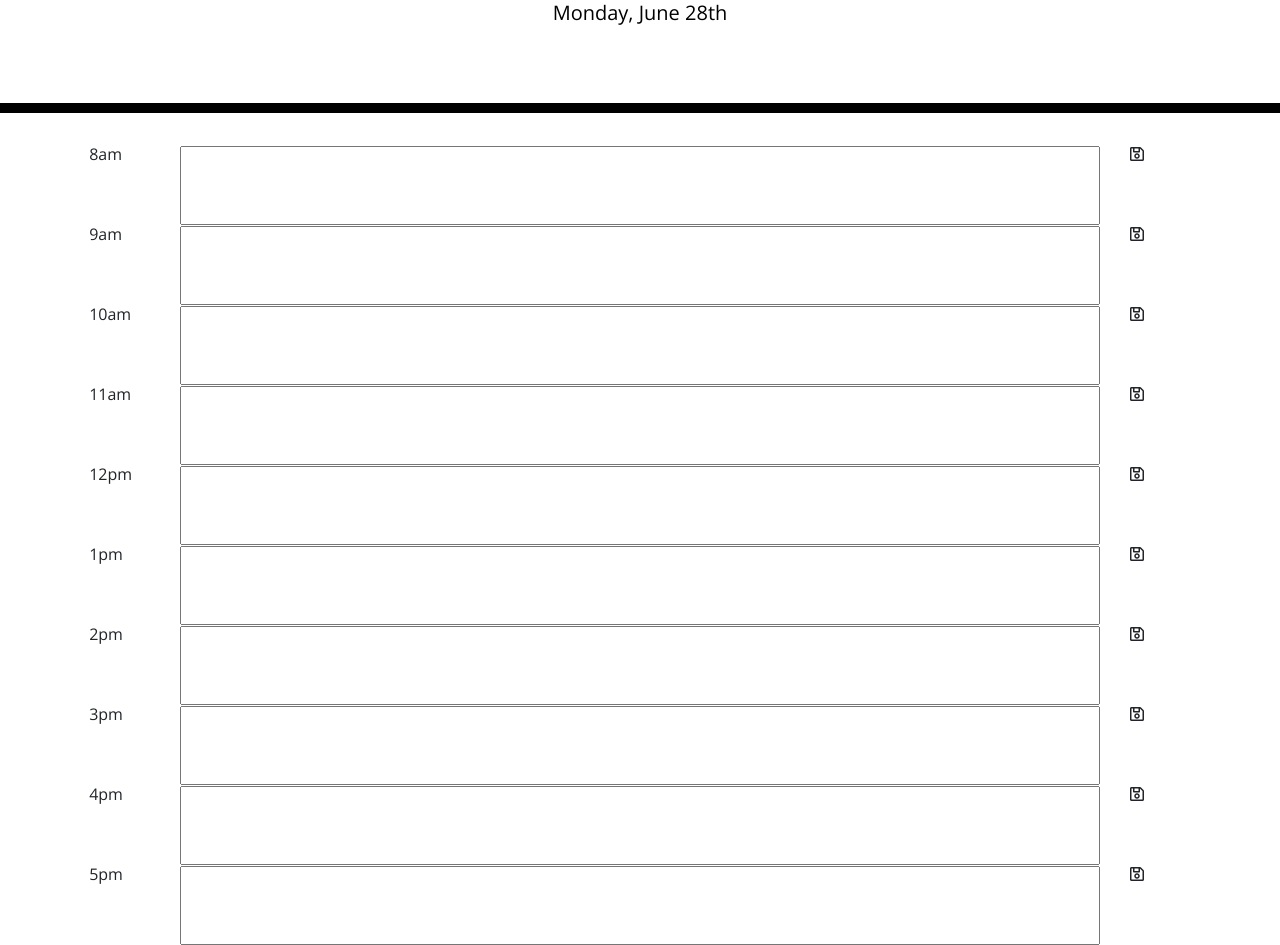
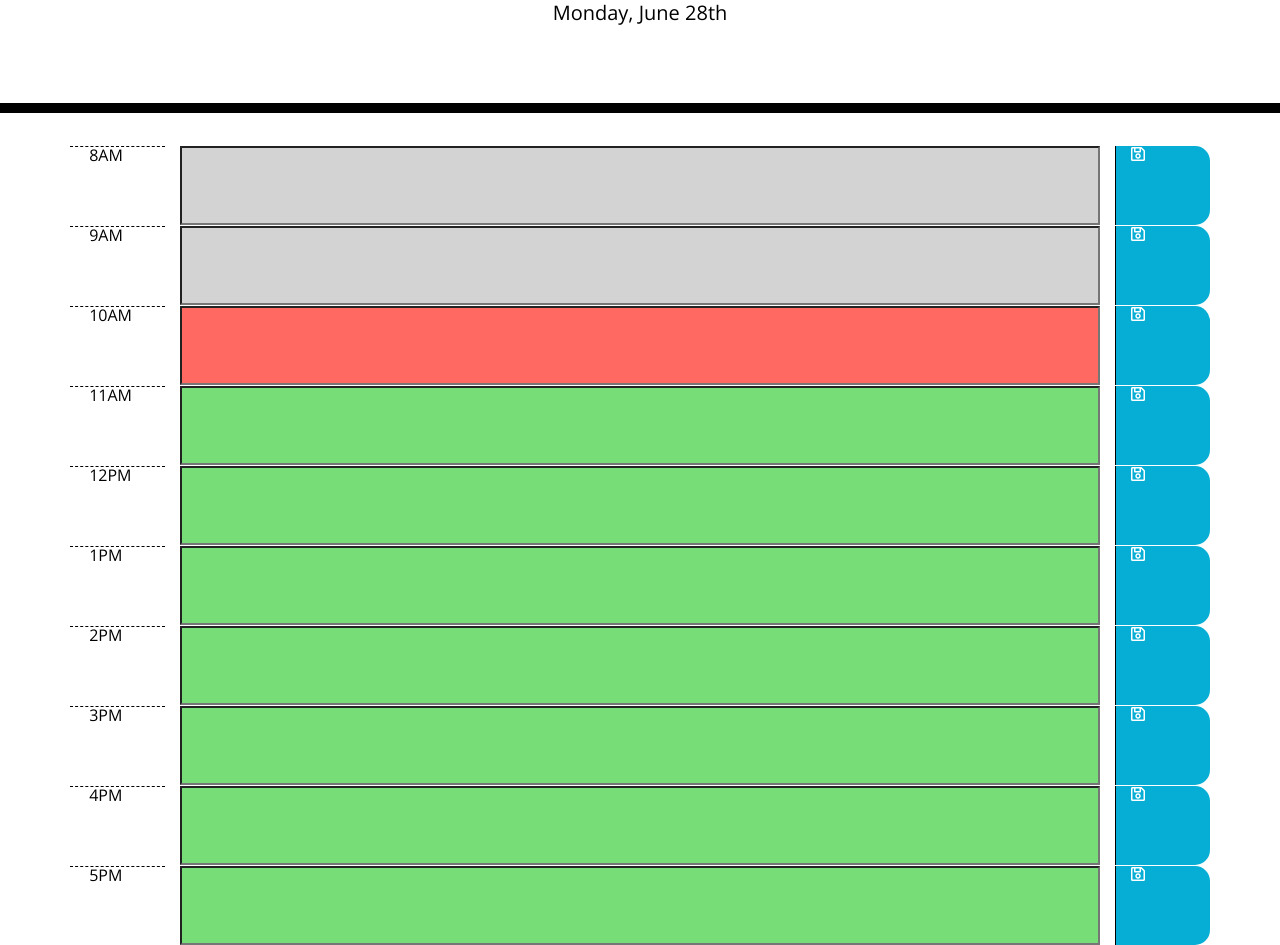
Before and after one commit to hikod/scheduler, a plain HTML site: page index.html in a window 1280 px wide. Shown: the part 191-1136 px from the top of the page. Drawn offline with nearby package versions, Linux system fonts and the light colour scheme.

Commit message:
adding css for present past and future

```diff
--- a/Assets/js/script.js
+++ b/Assets/js/script.js
@@ -2,12 +2,15 @@ var today = new Date();
 // Convert the `randomDate` to the "MM/DD/YYYY" format using `moment()`
 var randomFormat = 'MM/DD/YYYY';
 var convertedDate = moment(today, randomFormat);
+var currentHour = 10//today.getHours();
+var workingHours = document.querySelectorAll(".hour");
+var textBoxes = document.getElementsByTagName("input");
+var saveButtons = document.querySelectorAll(".fa-save");
 
 var currentDay = document.getElementById("currentDay");
 currentDay.textContent = convertedDate.format('dddd, MMMM Do');
 
-var textBoxes = document.getElementsByTagName("input");
-var saveButtons = document.querySelectorAll(".fa-save");
+
 saveButtons.forEach(saveButton => saveButton.addEventListener("click", function () {
 
     for (let index = 0; index < textBoxes.length; index++) {
@@ -16,11 +19,24 @@ saveButtons.forEach(saveButton => saveButton.addEventListener("click", function
         }
     }
 }));
-
-if(typeof(Storage) !== "undefined") {
+if (typeof (Storage) !== "undefined") {
     for (let index = 0; index < textBoxes.length; index++) {
         textBoxes[index].value = window.localStorage.getItem(['textBox' + index]);
     }
 } else {
     console.info("This page is not reloaded");
 }
+
+
+for (let index = 0; index < workingHours.length; index++) {
+
+    if (currentHour < workingHours[index].id) {
+        textBoxes[index].className = textBoxes[index].className + " future";
+
+    } else if (currentHour > workingHours[index].id) {
+        textBoxes[index].className = textBoxes[index].className + " past";
+    } else {
+        textBoxes[index].className = textBoxes[index].className + " present";
+
+    }
+}
--- a/index.html
+++ b/index.html
@@ -21,55 +21,55 @@
   </header>
   <div class="container">
     <!-- Timeblocks go here -->
-    <div class="row my-row">
-      <div class="col-1 my-col col-a1 colorcode" id="8"> 8am </div>
+    <div class="row">
+      <div class="col-1 my-col col-a1 hour" id="8"> 8AM </div>
       <div class="col my-col col-a2 edit_cont"><input type="text"></div>
-      <div class="col-1 my-col col-a3 edit_btn"><i class="far fa-save"></i></div>
+      <div class="col-1 my-col col-a3 saveBtn"><i class="far fa-save"></i></div>
     </div>
-    <div class="row my-row">
-      <div class="col-1 my-col col-a1 colorcode" id="9"> 9am </div>
+    <div class="row">
+      <div class="col-1 my-col col-a1 hour" id="9"> 9AM </div>
       <div class="col my-col col-a2 edit_cont"><input type="text"></div>
-      <div class="col-1 my-col col-a3 edit_btn"><i class="far fa-save"></i></div>
+      <div class="col-1 my-col col-a3 saveBtn"><i class="far fa-save"></i></div>
     </div>
-    <div class="row my-row">
-      <div class="col-1 my-col col-b1 colorcode" id="10"> 10am </div>
+    <div class="row">
+      <div class="col-1 my-col col-b1 hour" id="10"> 10AM </div>
       <div class="col my-col col-a2 edit_cont"><input type="text"></div>
-      <div class="col-1 my-col col-b3 edit_btn"><i class="far fa-save"></i></div>
+      <div class="col-1 my-col col-b3 saveBtn"><i class="far fa-save"></i></div>
     </div>
-    <div class="row my-row">
-      <div class="col-1 my-col col-c1 colorcode" id="11"> 11am </div>
+    <div class="row">
+      <div class="col-1 my-col col-c1 hour" id="11"> 11AM </div>
       <div class="col my-col col-a2 edit_cont"><input type="text"></div>
-      <div class="col-1 my-col col-c3 edit_btn"><i class="far fa-save"></i></div>
+      <div class="col-1 my-col col-c3 saveBtn"><i class="far fa-save"></i></div>
     </div>
-    <div class="row my-row">
-      <div class="col-1 my-col col-c1 colorcode" id="12"> 12pm </div>
+    <div class="row">
+      <div class="col-1 my-col col-c1 hour" id="12"> 12PM </div>
       <div class="col my-col col-a2 edit_cont"><input type="text"></div>
-      <div class="col-1 my-col col-c3 edit_btn"><i class="far fa-save"></i></div>
+      <div class="col-1 my-col col-c3 saveBtn"><i class="far fa-save"></i></div>
     </div>
-    <div class="row my-row">
-      <div class="col-1 my-col col-c1 colorcode" id="13"> 1pm </div>
+    <div class="row">
+      <div class="col-1 my-col col-c1 hour" id="13"> 1PM </div>
       <div class="col my-col col-a2 edit_cont"><input type="text"></div>
-      <div class="col-1 my-col col-c3 edit_btn"><i class="far fa-save"></i></div>
+      <div class="col-1 my-col col-c3 saveBtn"><i class="far fa-save"></i></div>
     </div>
-    <div class="row my-row">
-      <div class="col-1 my-col col-c1 colorcode" id="14"> 2pm </div>
+    <div class="row">
+      <div class="col-1 my-col col-c1 hour" id="14"> 2PM </div>
       <div class="col my-col col-a2 edit_cont"><input type="text"></div>
-      <div class="col-1 my-col col-c3 edit_btn"><i class="far fa-save"></i></div>
+      <div class="col-1 my-col col-c3 saveBtn"><i class="far fa-save"></i></div>
     </div>
-    <div class="row my-row">
-      <div class="col-1 my-col col-c1 colorcode" id="15"> 3pm </div>
+    <div class="row">
+      <div class="col-1 my-col col-c1 hour" id="15"> 3PM </div>
       <div class="col my-col col-a2 edit_cont"><input type="text"></div>
-      <div class="col-1 my-col col-c3 edit_btn"><i class="far fa-save"></i></div>
+      <div class="col-1 my-col col-c3 saveBtn"><i class="far fa-save"></i></div>
     </div>
-    <div class="row my-row">
-      <div class="col-1 my-col col-c1 colorcode" id="16"> 4pm </div>
+    <div class="row">
+      <div class="col-1 my-col col-c1 hour" id="16"> 4PM </div>
       <div class="col my-col col-a2 edit_cont"><input type="text"></div>
-      <div class="col-1 my-col col-c3 edit_btn"><i class="far fa-save"></i></div>
+      <div class="col-1 my-col col-c3 saveBtn"><i class="far fa-save"></i></div>
     </div>
-    <div class="row my-row">
-      <div class="col-1 my-col col-c1 colorcode" id="17"> 5pm </div>
+    <div class="row">
+      <div class="col-1 my-col col-c1 hour" id="17"> 5PM </div>
       <div class="col my-col col-a2 edit_cont"><input type="text"></div>
-      <div class="col-1 my-col col-c3 edit_btn"><i class="far fa-save"></i></div>
+      <div class="col-1 my-col col-c3 saveBtn"><i class="far fa-save"></i></div>
     </div>
   </div>
 
```
